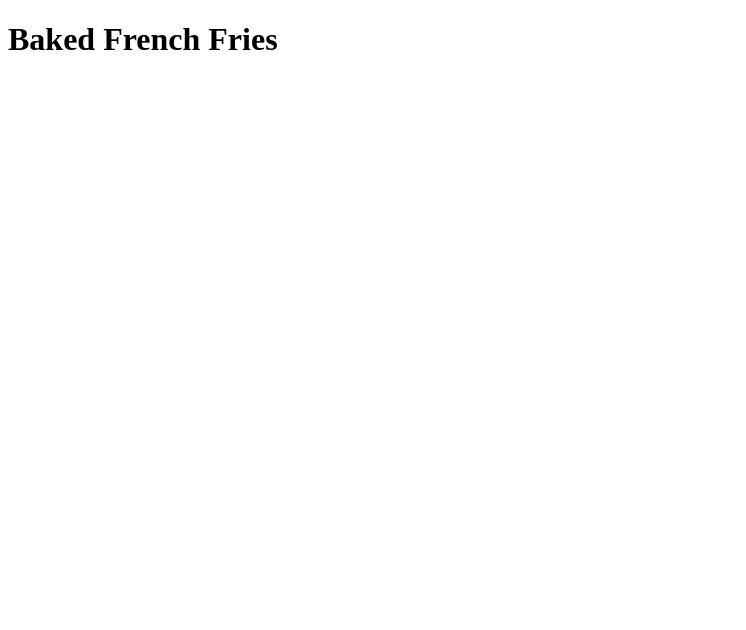
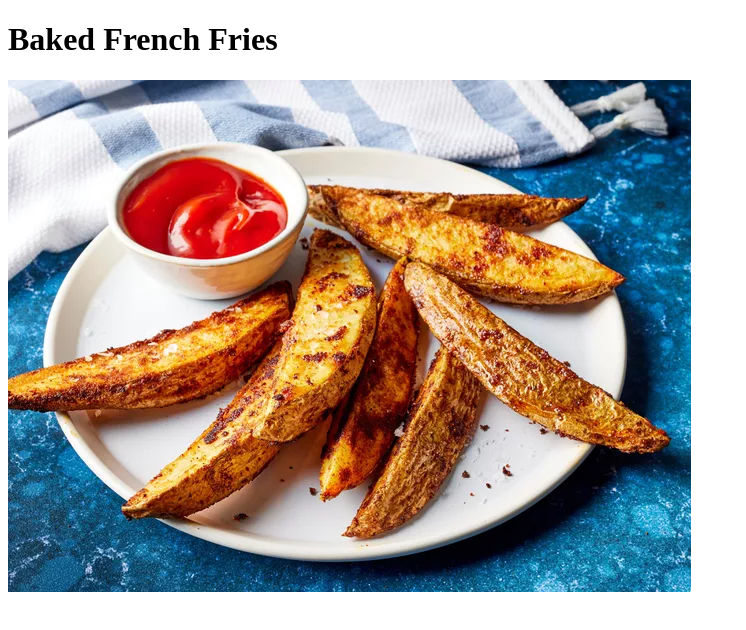
Before and after one commit to VuyiT/odin-recipes, a plain HTML site: page recipes/fries.html in a window 1280 px wide. Shown: the whole page, without its empty margins (0-746 px from the left). Drawn offline with Linux system fonts and the light colour scheme.

Commit message:
Add an image to fries.html

```diff
--- a/recipes/fries.html
+++ b/recipes/fries.html
@@ -7,5 +7,6 @@
 </head>
 <body>
     <h1>Baked French Fries</h1>
+    <img src="../images/baked_french_fries.webp" alt="French fries with a side of ketchup, and a napkin on a blue table">
 </body>
 </html>
```
